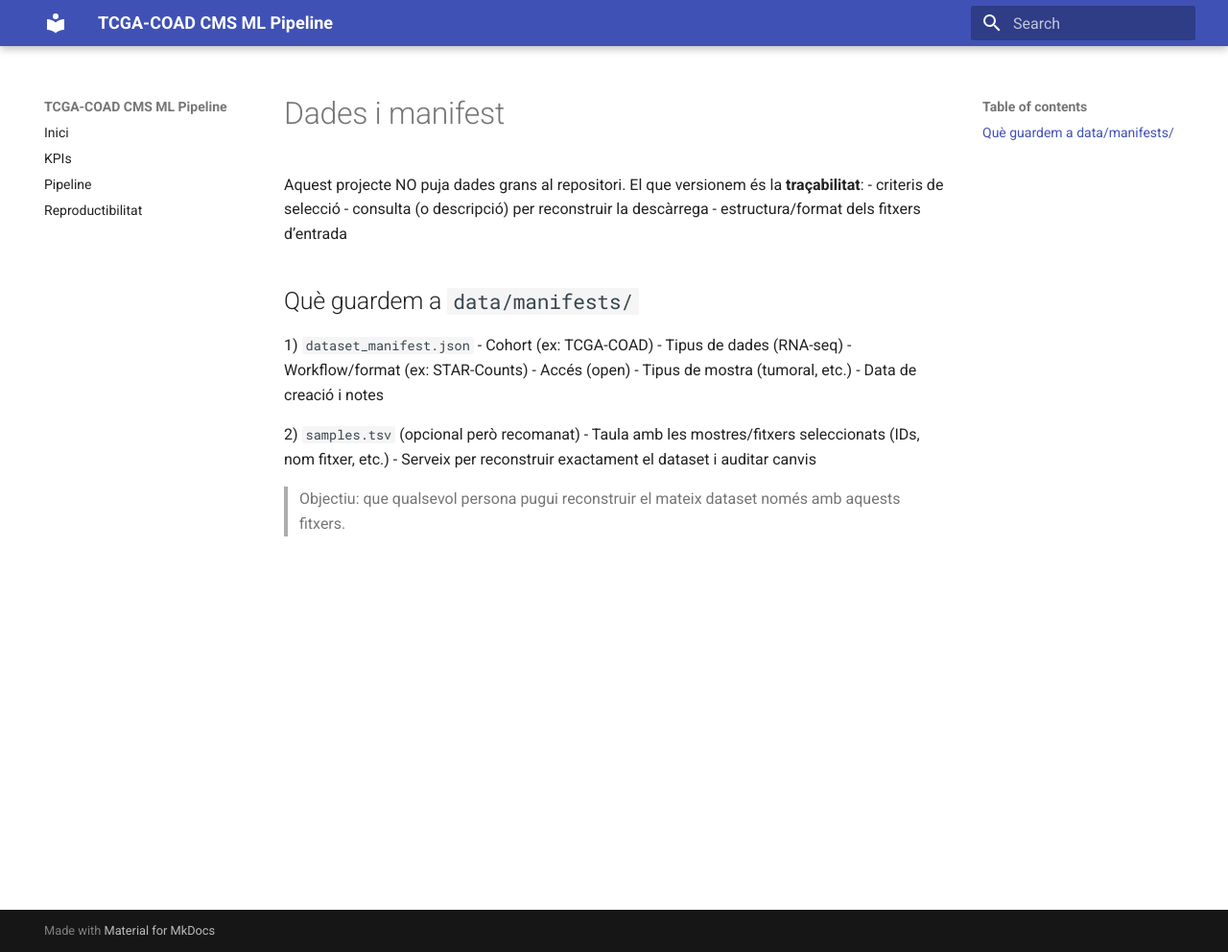
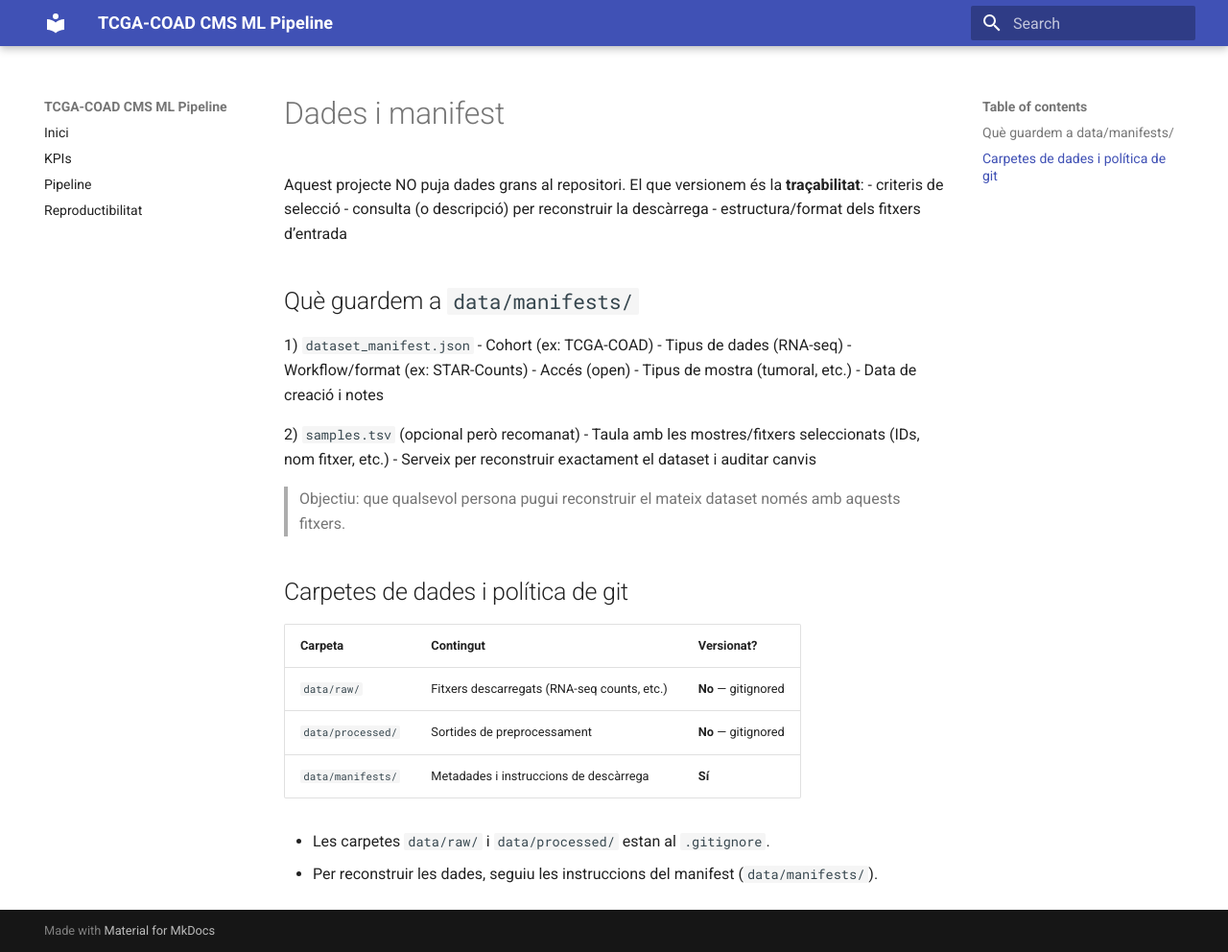
Before and after one commit to MartiRiveroGarcia/tcga-coad-cms-ml-pipeline, an MkDocs documentation site: the page built from docs/data.md, in a window 1280 px wide and 992 px high. Shown: the whole window at 96% size. Built offline with MkDocs 1.6.1 and Material for MkDocs 9.7.7, drawn with Linux system fonts in a browser that asks for light colours.

Commit message:
stage1: git rules for data folders

```diff
--- a/docs/data.md
+++ b/docs/data.md
@@ -19,3 +19,14 @@ Aquest projecte NO puja dades grans al repositori. El que versionem és la **tra
    - Serveix per reconstruir exactament el dataset i auditar canvis
 
 > Objectiu: que qualsevol persona pugui reconstruir el mateix dataset només amb aquests fitxers.
+
+## Carpetes de dades i política de git
+
+| Carpeta | Contingut | Versionat? |
+|---------|-----------|------------|
+| `data/raw/` | Fitxers descarregats (RNA-seq counts, etc.) | **No** — gitignored |
+| `data/processed/` | Sortides de preprocessament | **No** — gitignored |
+| `data/manifests/` | Metadades i instruccions de descàrrega | **Sí** |
+
+- Les carpetes `data/raw/` i `data/processed/` estan al `.gitignore`.
+- Per reconstruir les dades, seguiu les instruccions del manifest (`data/manifests/`).
```
Also changed, not shown: 1 other file.
